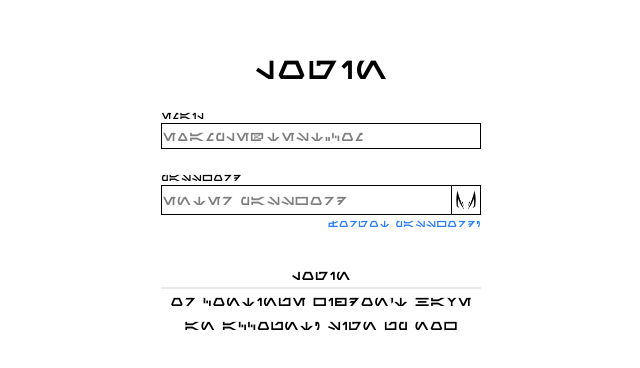
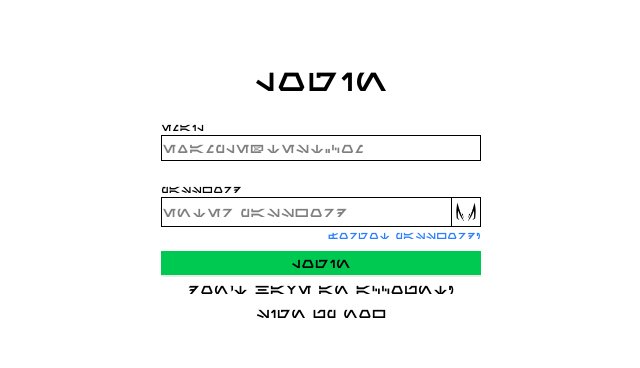
Before and after one commit to Lurik13/Matcha, a React (Vite) app in the folder front/: page / in a window 1280 px wide. Shown: the part 208-576 px from the top of the page, without its empty margins (319-959 px from the left). Built offline with nearby package versions, Linux system fonts and the light colour scheme.

Commit message:
Restructuration du front

```diff
--- a/front/src/App.tsx
+++ b/front/src/App.tsx
@@ -1,10 +1,10 @@
 import React from 'react';
-// import {Button} from 'react-native';
 import { useState } from 'react'
-import Input from './Input'
+import Input from './components/Input'
 import './App.css'
-import ImageBoolean from './ImageBoolean';
-import PasswordInput from './PasswordInput';
+import ImageBoolean from './components/ImageBoolean';
+import PasswordInput from '$/components/PasswordInput';
+import Button from './components/Button';
 
 function App() {
   const [email, setEmail] = useState<string | null>(null);
@@ -29,10 +29,12 @@ function App() {
           Forgot password?
         </div>
         <br></br>
-        <br></br>
-        Login
+        <Button
+          text="Login"
+          colour='#9b0000'
+          url='test'
+        />
         <div className="loginSeparation"></div>
-        or continue with
         <button className="otherConnection"></button>
         <button className="otherConnection"></button>
         <button className="otherConnection"></button>
--- /dev/null
+++ b/front/src/components/Button.tsx
@@ -0,0 +1,15 @@
+interface Props {
+  text: string;
+  colour: string;
+  url: string;
+}
+
+const Button = (props: Props) => {
+  return (
+    <div className={"bg-green-500 cursor-pointer select-none"}>
+      {props.text}
+    </div>
+  );
+}
+
+export default Button;
--- a/front/src/PasswordInput.tsx
+++ b/front/src/components/PasswordInput.tsx
@@ -1,7 +1,7 @@
 import { useState, type Dispatch, type SetStateAction } from 'react';
-import Fulcrum from './assets/Fulcrum.png'
-import JaigEyes from './assets/JaigEyes.png'
-import ImageBoolean from './ImageBoolean';
+import Fulcrum from '$/assets/Fulcrum.png'
+import JaigEyes from '$/assets/JaigEyes.png'
+import ImageBoolean from '$/components/ImageBoolean';
 
 interface Props {
   password: string | null;
--- a/front/tsconfig.json
+++ b/front/tsconfig.json
@@ -29,7 +29,7 @@
 
     "baseUrl": ".",
     "paths": {
-      "@/*": ["./src/*"]
+      "$/*": ["src/*"]
     }
   },
 }
--- a/front/vite.config.ts
+++ b/front/vite.config.ts
@@ -16,7 +16,7 @@ export default defineConfig({
   },
   resolve: {
     alias: {
-      "@": path.resolve(__dirname, "./src"),
+      "$": path.resolve(__dirname, "src"),
     },
   },
 })
```
Also changed, not shown: front/src/main.tsx (+9 -3 lines), package.json (added, +8 -0 lines), front/src/components/ImageBoolean.tsx (renamed from front/src/ImageBoolean.tsx), front/src/components/Input.tsx (renamed from front/src/Input.tsx), 2 other files (tests, documents, lock files or other folders).
